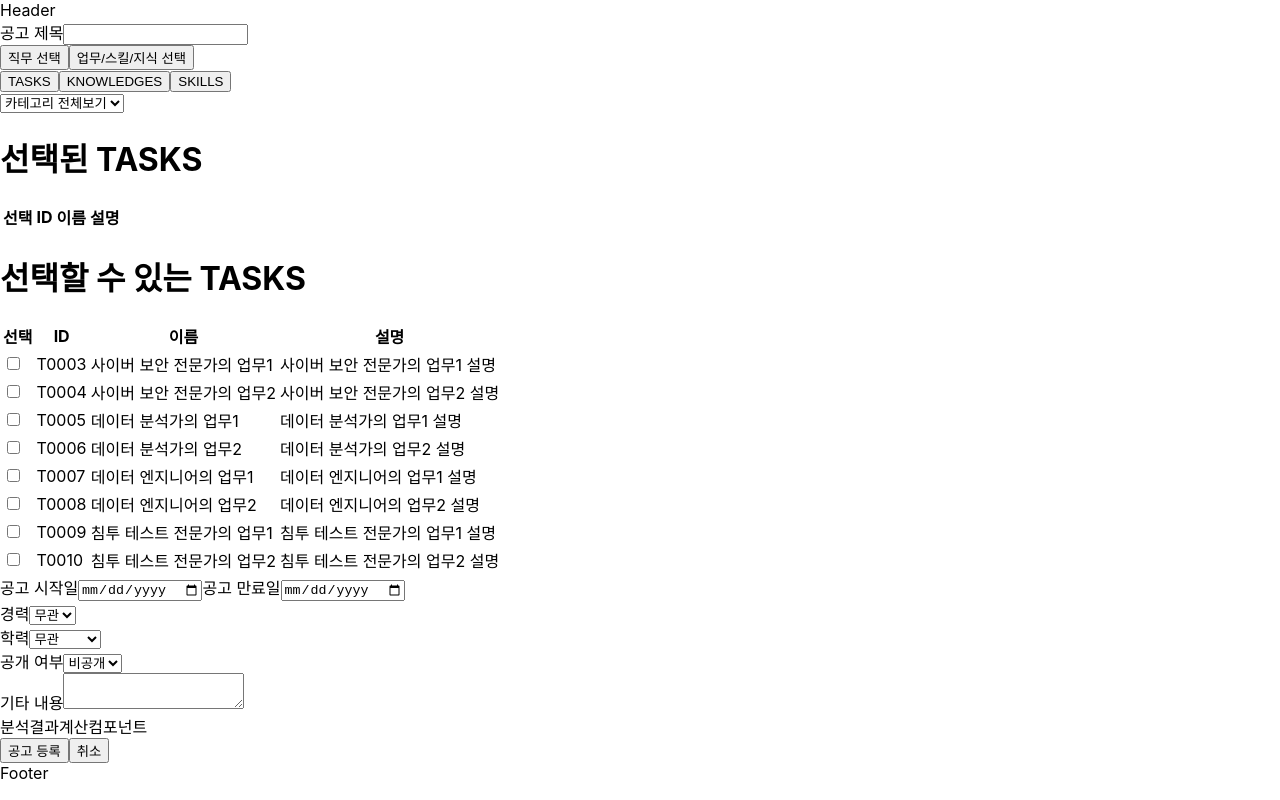
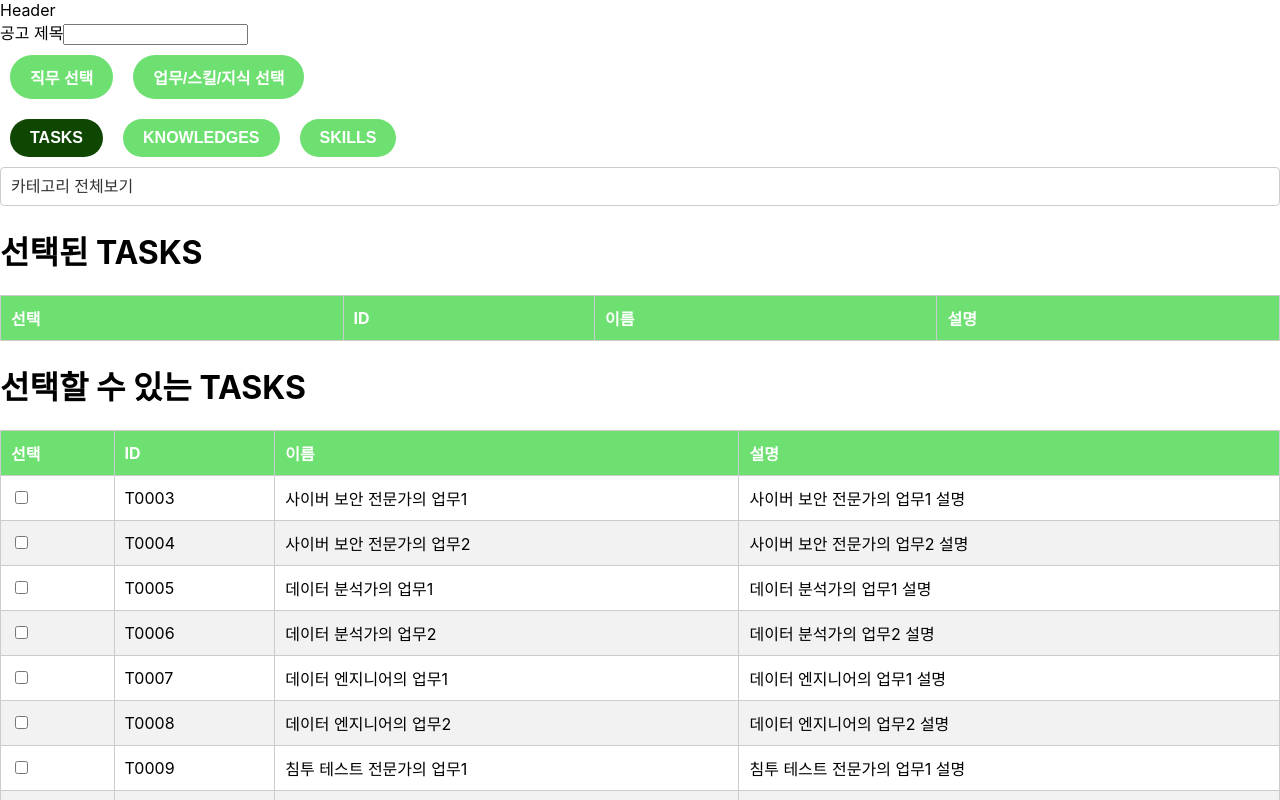
Before and after one commit to thovy/notice, a React (Create React App) app: page /job/posting in a window 1280 px wide. Both pictures are taken after a click on the button "업무/스킬/지식 선택". Shown: the top 800 px of the page. Built offline with nearby package versions, Linux system fonts and the light colour scheme.

Commit message:
style: 전역으로 적용되는 button, table 등의 스타일

```diff
--- a/src/index.css
+++ b/src/index.css
@@ -1,3 +1,12 @@
+:root {
+  --main-color: #6ee072;
+  --main-color-font-color: #ffffff;
+  --button-background: var(--main-color);
+  --button-hover: #0056b3;
+  --button-active: #0f4601;
+  --button-text: var(--main-color-font-color);
+}
+
 body {
   margin: 0;
   font-family: -apple-system, BlinkMacSystemFont, 'Segoe UI', 'Roboto', 'Oxygen',
@@ -11,3 +20,61 @@ code {
   font-family: source-code-pro, Menlo, Monaco, Consolas, 'Courier New',
     monospace;
 }
+
+/* 글로벌 버튼 스타일 */
+button {
+  padding: 10px 20px;
+  font-size: 16px;
+  font-weight: bolder;
+  color: var(--button-text);
+  background-color: var(--button-background);
+  border: none;
+  border-radius: 25px;
+  cursor: pointer;
+  transition: background-color 0.3s ease;
+  margin: 10px;
+}
+
+button:hover {
+  background-color: var(--button-hover);
+  transform: translateY();
+}
+
+button.active {
+  background-color: var(--button-active);
+}
+
+/* 글로벌 셀렉트 박스 스타일 */
+select {
+  width: 100%;
+  padding: 10px;
+  font-size: 16px;
+  color: #333;
+  background-color: #fff;
+  border: 1px solid #ccc;
+  border-radius: 4px;
+  appearance: none;
+}
+
+
+/* 테이블 스타일 */
+table {
+  width: 100%;
+  border-collapse: collapse;
+  margin-bottom: 20px;
+}
+
+table th, table td {
+  padding: 10px;
+  border: 1px solid #ccc;
+  text-align: left;
+}
+
+table thead {
+  background-color: var(--button-background);
+  color: var(--main-color-font-color);
+}
+
+table tbody tr:nth-child(even) {
+  background-color: #f2f2f2;
+}
```
